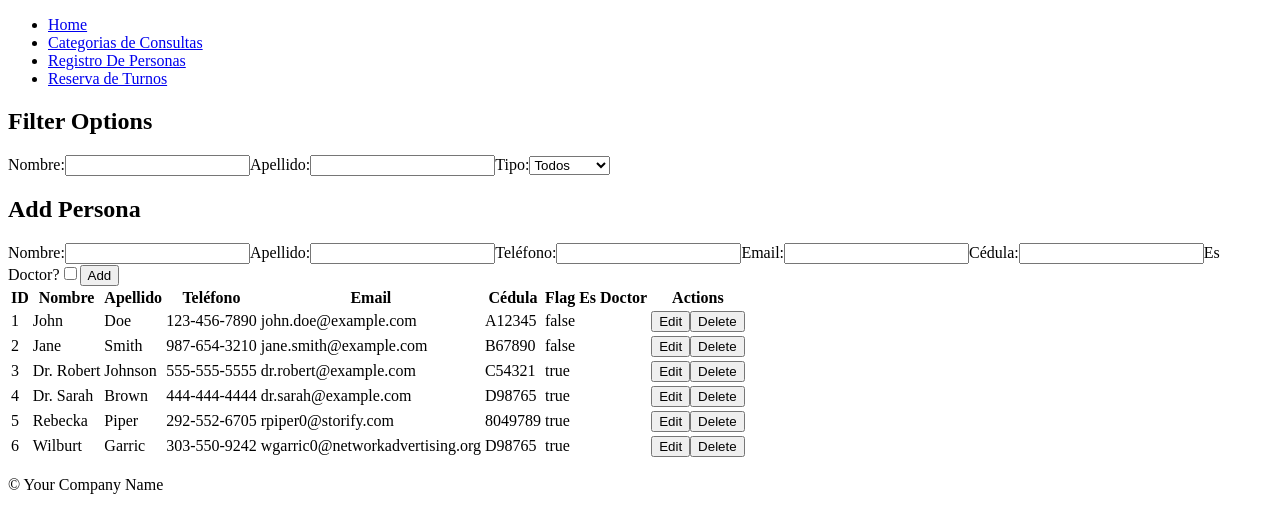
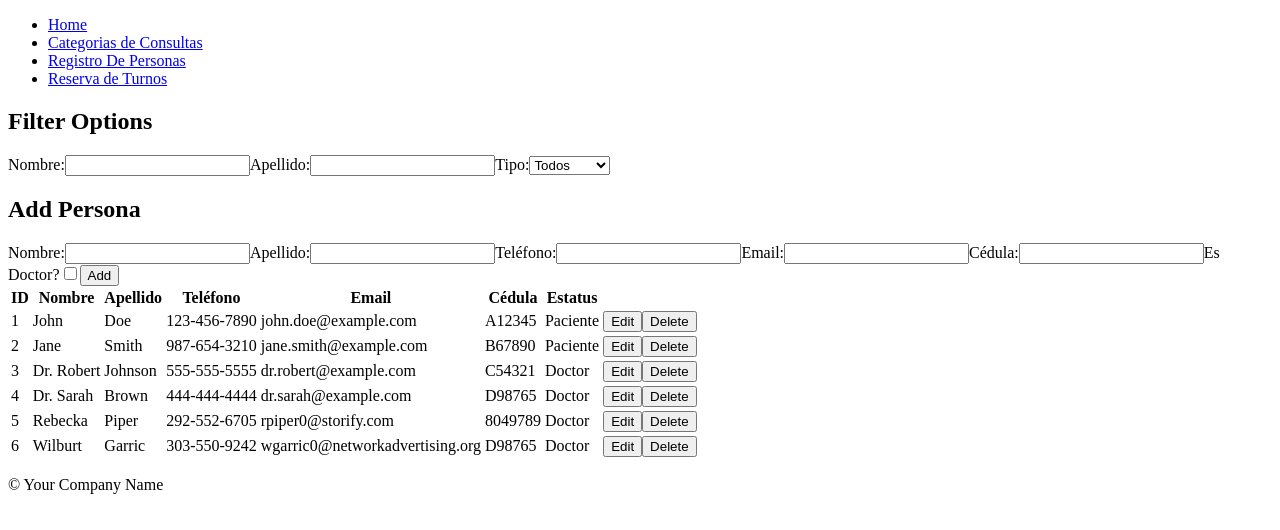
Before and after one commit to IvanWeissVanDerPolGH/FE_TP, an Angular app in the folder patient-tracking-system/: page /registroDePersonas in a window 1280 px wide. Shown: the top 530 px of the page. Built offline with nearby package versions, Linux system fonts and the light colour scheme.

Commit message:
ahora dice Paciente o Doctor en vez de false, true

```diff
--- a/patient-tracking-system/src/app/components/registro-de-personas/registro-de-personas.component.html
+++ b/patient-tracking-system/src/app/components/registro-de-personas/registro-de-personas.component.html
@@ -54,8 +54,8 @@
       <th>Teléfono</th>
       <th>Email</th>
       <th>Cédula</th>
-      <th>Flag Es Doctor</th>
-      <th>Actions</th>
+      <th>Estatus</th>
+      <th></th>
     </tr>
   </thead>
   <tbody>
@@ -85,7 +85,8 @@
         <input *ngIf="persona.isEditing" type="text" [(ngModel)]="persona.cedula">
       </td>
       <td>
-        <span *ngIf="!persona.isEditing">{{ persona.flag_es_doctor }}</span>
+        <span *ngIf="!persona.isEditing && persona.flag_es_doctor">Doctor</span>
+        <span *ngIf="!persona.isEditing && !persona.flag_es_doctor">Paciente</span>
         <input *ngIf="persona.isEditing" type="checkbox" [(ngModel)]="persona.flag_es_doctor">
       </td>
       <td>
```
